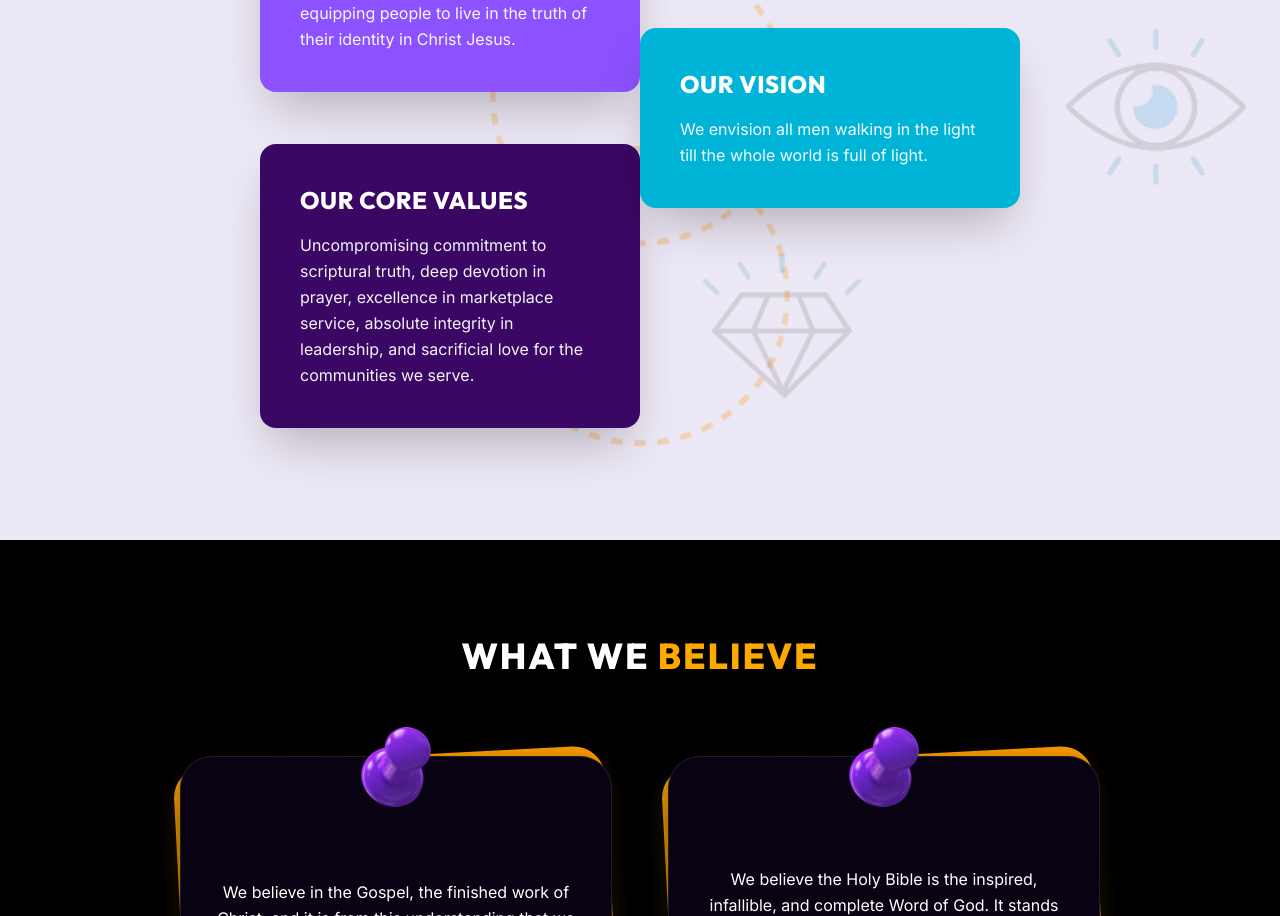
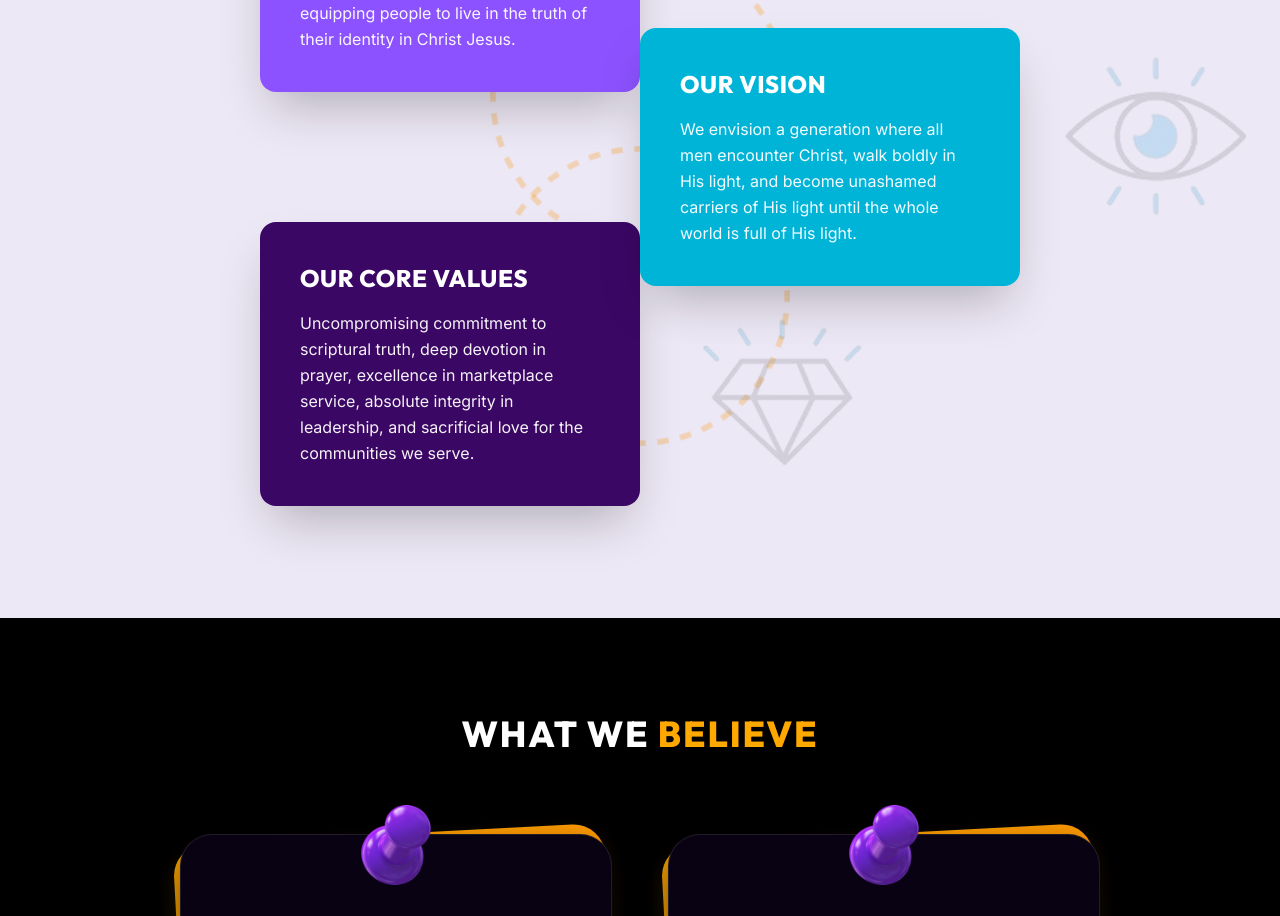
Before and after one commit to IDGoodness/LightUp, a React (Vite) app: page /about in a window 1280 px wide. Shown: the part 785-1701 px from the top of the page. Built offline with nearby package versions, Linux system fonts and the light colour scheme.

Commit message:
Vision update.

```diff
--- a/src/pages/About.tsx
+++ b/src/pages/About.tsx
@@ -106,8 +106,9 @@ export default function About() {
                 OUR VISION
               </h3>
               <p className="text-white/95 text-[0.95rem] md:text-[1rem] leading-relaxed">
-                We envision all men walking in the light till the whole world is
-                full of light.
+                We envision a generation where all men encounter Christ, walk
+                boldly in His light, and become unashamed carriers of His light
+                until the whole world is full of His light.
               </p>
             </div>
 
--- a/src/pages/Home.tsx
+++ b/src/pages/Home.tsx
@@ -258,8 +258,7 @@ export default function Home() {
               shine Christ's light in their societies.
             </p>
             <p className="text-text-muted text-[1.05rem] leading-relaxed">
-              Whether through prayer meditation, missions, or community
-              development outposts, we provide the platform for you to grow
+              Whether through prayer and meditation, missions, we provide the platform for you to grow
               spiritually and serve purposefully.
             </p>
             <Link
```
